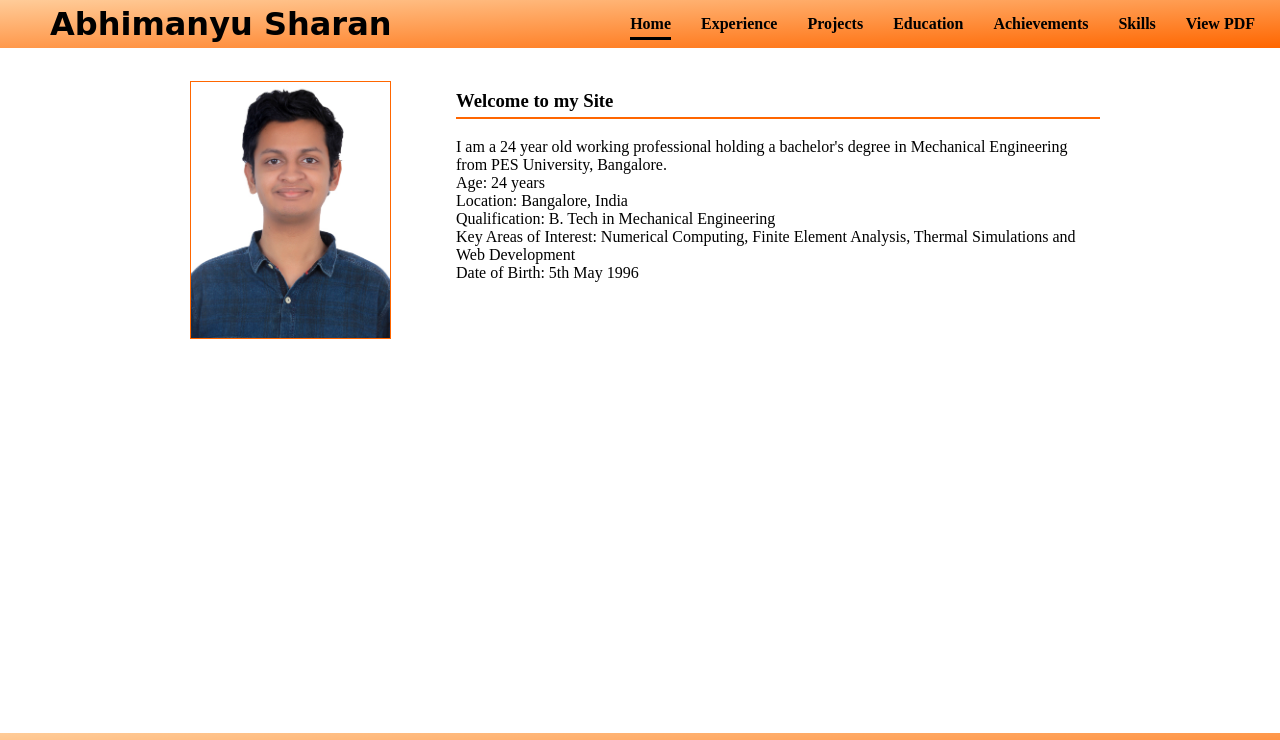
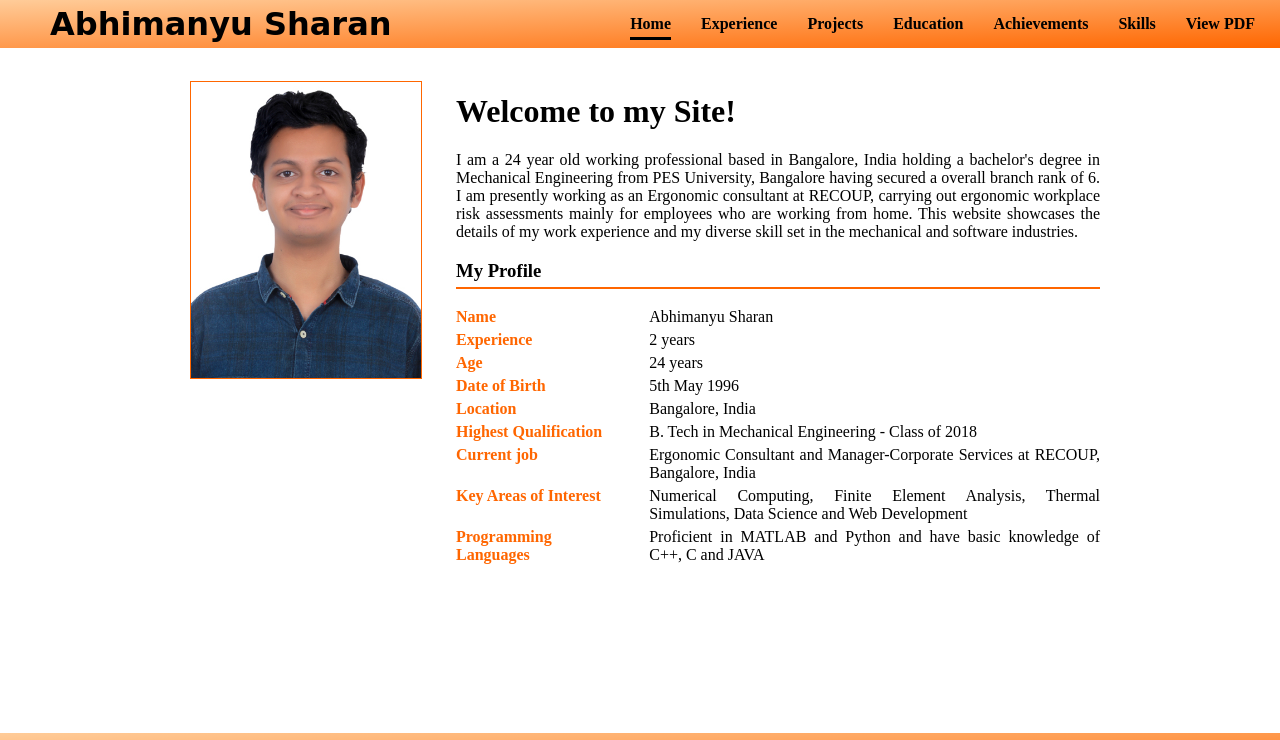
Before and after one commit to abhimanyusharan/abhimanyusharan.github.io, a plain HTML site: page index.html in a window 1280 px wide. Shown: the top 740 px of the page. Drawn offline with Linux system fonts and the light colour scheme; a web font is replaced by a local one.

Commit message:
Updated Home Page

```diff
--- a/index.html
+++ b/index.html
@@ -34,24 +34,60 @@
 				<img src="mypic.jpg">
 			</div>
 			<div class="sect-right">
-				<div class="intro">Welcome to my Site</div>
+				<div class="title">Welcome to my Site!</div>
 				<div class="content">
-					I am a 24 year old working professional holding a bachelor's degree in Mechanical Engineering from PES University, Bangalore.<br/>
-					Age: 24 years<br/>
-					Location: Bangalore, India<br/>
-					Qualification: B. Tech in Mechanical Engineering<br/>
-					Key Areas of Interest: Numerical Computing, Finite Element Analysis, Thermal Simulations and Web Development<br/>
-					Date of Birth: 5th May 1996<br/>
+					I am a 24 year old working professional based in Bangalore, India holding a bachelor's degree in Mechanical Engineering from PES University, Bangalore having secured a overall branch rank of 6.
+					I am presently working as an Ergonomic consultant at RECOUP, carrying out ergonomic workplace risk assessments mainly for employees who are working from home.
+					This website showcases the details of my work experience and my diverse skill set in the mechanical and software industries.
+					<div id="profile">
+						<div class="intro">My Profile</div>
+
+						<div class="profile-left">Name</div>
+						<div class="profile-right">Abhimanyu Sharan</div>
+						<div class="clr"></div>
+
+						<div class="profile-left">Experience</div>
+						<div class="profile-right">2 years</div>
+						<div class="clr"></div>
+
+						<div class="profile-left">Age</div>
+						<div class="profile-right">24 years</div>
+						<div class="clr"></div>
+
+						<div class="profile-left">Date of Birth</div>
+						<div class="profile-right">5th May 1996</div>
+						<div class="clr"></div>
+
+						<div class="profile-left">Location</div>
+						<div class="profile-right">Bangalore, India</div>
+						<div class="clr"></div>
+
+						<div class="profile-left">Highest Qualification</div>
+						<div class="profile-right">B. Tech in Mechanical Engineering - Class of 2018</div>
+						<div class="clr"></div>
+
+						<div class="profile-left">Current job</div>
+						<div class="profile-right">Ergonomic Consultant and Manager-Corporate Services at RECOUP, Bangalore, India</div>
+						<div class="clr"></div>
+
+						<div class="profile-left">Key Areas of Interest</div>
+						<div class="profile-right">Numerical Computing, Finite Element Analysis, Thermal Simulations, Data Science and Web Development</div>
+						<div class="clr"></div>
+
+						<div class="profile-left">Programming Languages</div>
+						<div class="profile-right">Proficient in MATLAB and Python and have basic knowledge of C++, C and JAVA</div>
+						<div class="clr"></div>
+					</div>
 				</div>
 			</div>
 			<div class="clr"></div>
 		</div>
 
 		<div id="exp" class="sect">
-			<div class="title">WORK EXPERIENCE</div>
+			<div class="title">Work Experience</div>
 
 			<div class="sect-left">
-				<div class="sub-title">RECOUP</div>
+				<div class="sub-title">RECOUP Neuromusculoskeletal Rehabilitation Center</div>
 				<div class="duration">Apr 2020 - Present</div>
 			</div>
 			<div class="sect-right">
@@ -102,7 +138,7 @@
 		</div>
 
 		<div id="projects" class="sect">
-			<div class="title">PROJECTS</div>
+			<div class="title">Projects</div>
 			<div class="sect-left">
 				<div class="sub-title">Analysis and Optimization of Heat Exchangers</div>
 			</div>
@@ -138,13 +174,14 @@
 		</div>
 
 		<div id="education" class="sect">
-			<div class="title">EDUCATION AND PROFESSIONAL COURSES</div>
+			<div class="title">Education and Professional Courses</div>
 
 			<div class="sect-left">
-				<div class="sub-title">PES University</div>
+				<div class="sub-title">Bachelor Of Technology - Mechanical Engineering</div>
+				<div class="duration">CGPA: 9.07/10.00<br/>University Branch Rank: 6</div>
 			</div>
 			<div class="sect-right">
-				<div class="intro">Bachelor's Of Technology - Mechanical Engineering</div>
+				<div class="intro">PES University | 2014-2018 | Bengaluru, India</div>
 				<div class="content">
 					B. Tech:   PES University, Bengaluru
 					Mechanical Engineering | 2014-2018 | CGPA-9.07
@@ -176,7 +213,7 @@
 		</div>
 
 		<div id="achieve" class="sect">
-			<div class="title">ACCOMPLISHMENTS</div>
+			<div class="title">Accomplishments</div>
 			<ul>
 				<li>Presented a part of my final year project in a conference held at in IISC Bangalore and have also published a journal paper.</li>
 				<li>Received a University rank holder medal (branch rank: 6) during my bachelor’s degree</li>
@@ -284,7 +321,6 @@
 <!--			</div>-->
 			<div class="clr"></div>
 		</div>
-
 	</div>
 	<script src="script.js"></script>
 </body>
--- a/style.css
+++ b/style.css
@@ -83,6 +83,7 @@ html, body{
   margin-left: 0;
   margin-right: 0;
   font-weight: bold;
+  text-transform: uppercase;
 }
 
 .sect .sect-left {
@@ -97,13 +98,30 @@ html, body{
   width: 70%;
 }
 
+.profile-left {
+  display: inline-block;
+  float: left;
+  width: 25%;
+  color: #ff6600;
+  margin-bottom: 5px;
+  font-weight: bold;
+}
+
+.profile-right {
+  display: block;
+  float: right;
+  width: 70%;
+  margin-bottom: 5px;
+}
+
 .sect .sub-title {
-  font-size: 1.5em;
+  font-size: 1.3em;
   margin-top: 0.83em;
-  margin-bottom: 0;
+  margin-bottom: 0.25em;
   margin-left: 0;
   margin-right: 0;
   font-weight: bold;
+  overflow-wrap: break-word;
 }
 
 .sect .duration{
@@ -123,10 +141,18 @@ html, body{
   border-bottom: 2px solid #ff6600;
 }
 
+.sect .content {
+  text-align: justify;
+}
+
 #about img {
-    height: 16em;
+    width: 100%;
     margin: 10px;
     border: 1px solid #ff6600;
+}
+
+#about .title {
+    text-transform: none;
 }
 
 #footer {
@@ -191,6 +217,7 @@ html, body{
         .sect .title{
           font-size: 1em;
           text-align: center;
+          text-decoration: underline;
         }
 
         .sect .sect-left {
```
